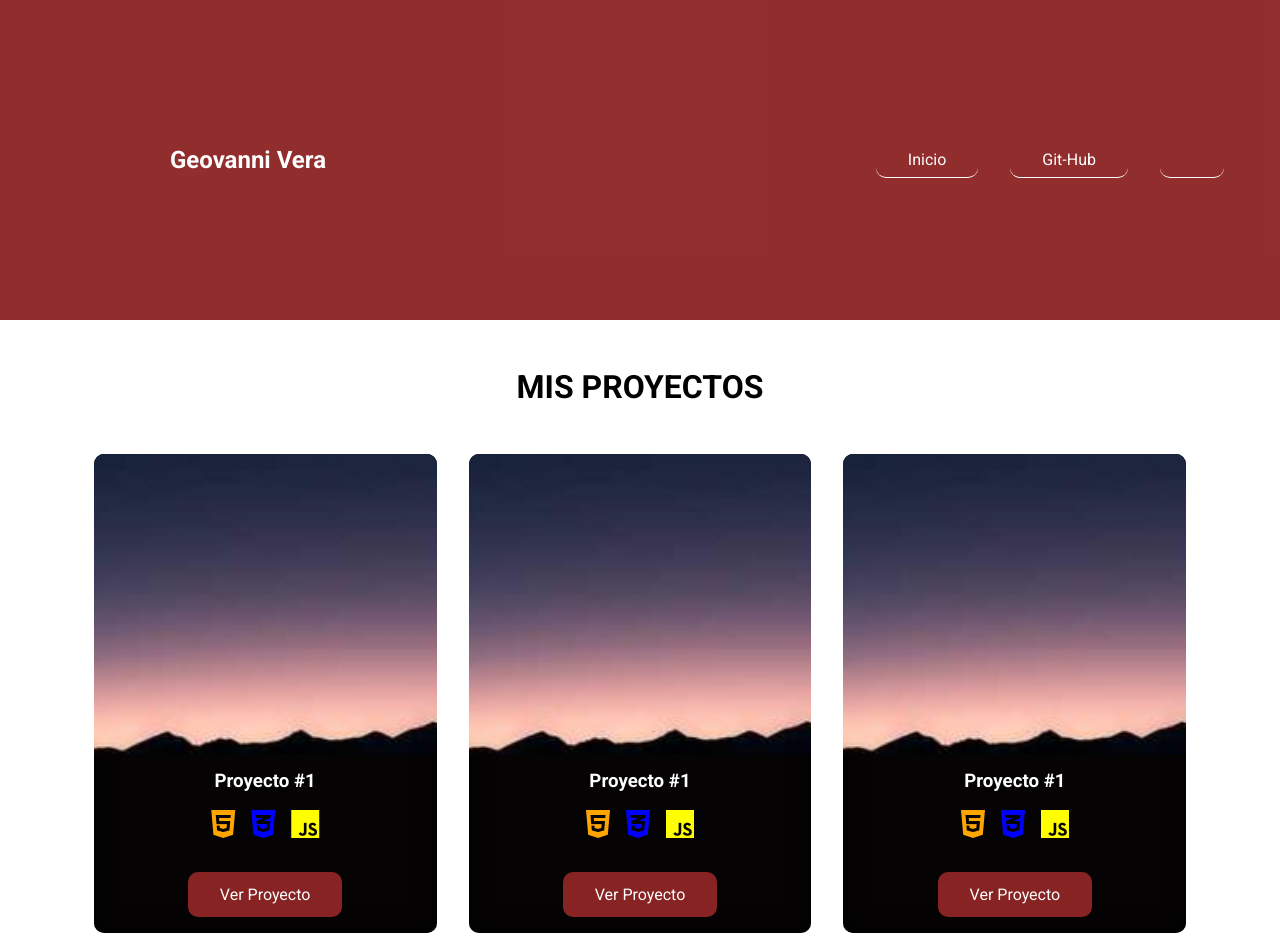
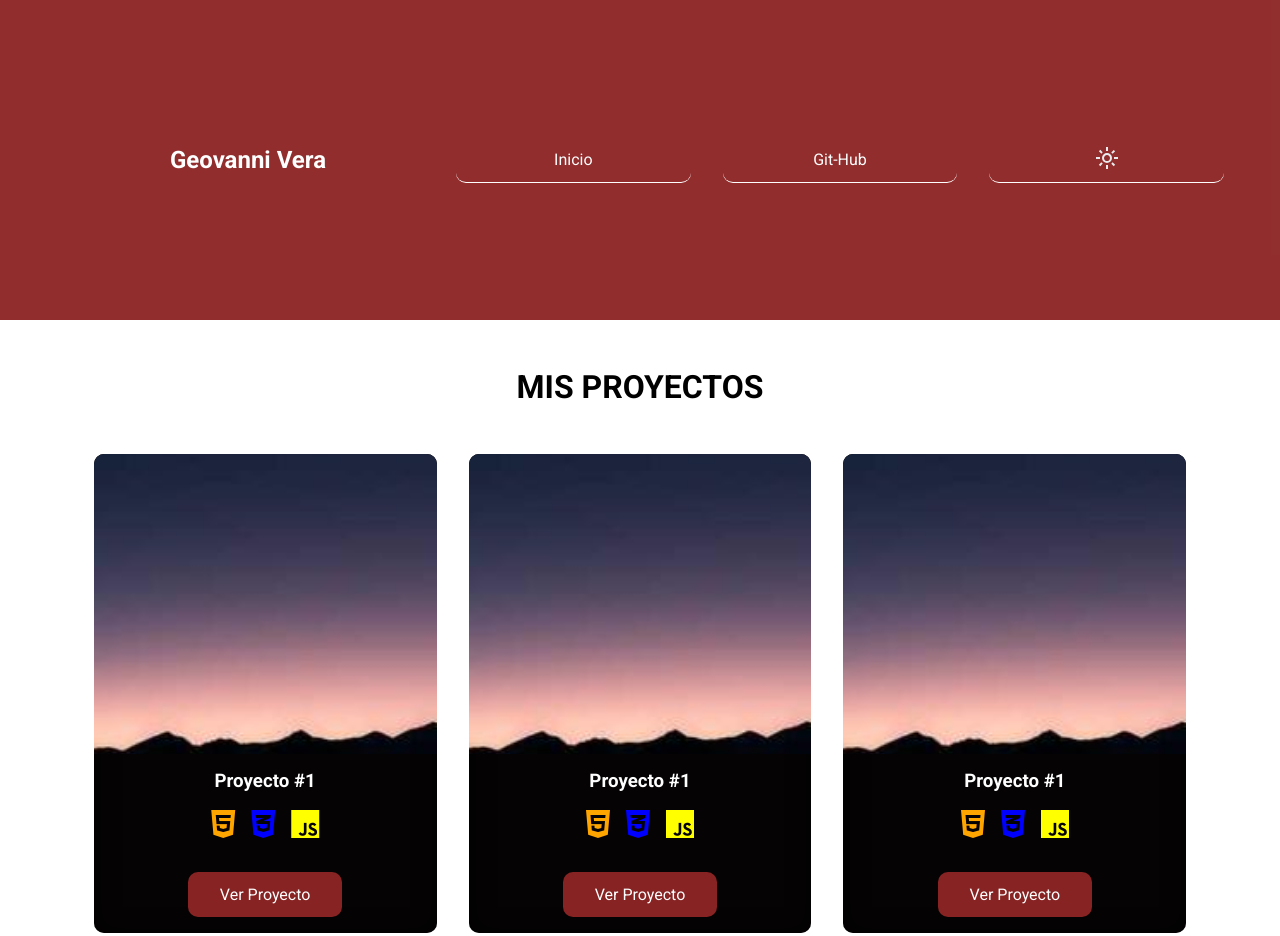
Before and after one commit to GeovanniVera/pagina-proyectos, a plain HTML site: page index.html in a window 1280 px wide. Shown: the top 936 px of the page. Drawn offline with Linux system fonts and the light colour scheme.

Commit message:
se arreglo el bug del boton modo oscuro

```diff
--- a/css/style.css
+++ b/css/style.css
@@ -179,23 +179,36 @@ button{
 }
 @media (min-width:720px) {
     .lista-enlaces{
-
         gap: 2rem;
         justify-content: flex-end;
-        align-items: center;
         flex-direction: row;
     }
 }
+.lista-enlaces li{
+    width: 100%;
+    border-bottom: var(--white) 1px solid;
+    background-color: transparent;
+    border-radius: 10px;
+    transition: background-color 0.5s ease-in-out;
+    display: flex;
+    align-items: center;
+    justify-content: center;
+}
+.lista-enlaces li:hover
+{
+    background-color: var(--white);
+}
 .lista-enlaces li a,
-.lista-enlaces li button {
+.lista-enlaces li button{
     padding: 1rem;
     font-size: 16px;
     display: inline-block;
     color: var(--white);
-    width: 100%;
-    border-bottom: var(--white) 1px solid;
-    transition: background-color 0.5s ease-in-out;
     background-color: transparent;
+    /* width: 100%; */
+}
+.lista-enlaces li a:hover{
+    color: #050303;
 }
 @media (min-width:720px) {
     .lista-enlaces li a,
@@ -203,12 +216,7 @@ button{
         padding: 0.5rem 2rem;
     }
 }
-.lista-enlaces li a:hover,
-.lista-enlaces li button:hover
-{
-    background-color: var(--white);
-    color: var(--dark);
-}
+
 
 /* Cards */
 
@@ -291,7 +299,8 @@ button{
 
 /* Dark Mode */
 .dark-mode-btn{
-    width:  2rem;
+    display: inline-block;
+    font-size:  1rem;
     transition: rotate 0.5s linear;
 }
 .dark-mode-btn:hover{
--- a/index.html
+++ b/index.html
@@ -19,7 +19,7 @@
             <ul class="lista-enlaces">
                 <li><a href="/" class="btn">Inicio</a></li>
                 <li><a href="https://github.com/GeovanniVera?tab=repositories" class="btn">Git-Hub</a></li>
-                <li><button id="dark-mode-btn" class="btn "><img src="" alt="" class="dark-mode-btn" id="svg-dark-mode"></button></li>
+                <li><button id="dark-mode-btn" class="btn "><!--<img  alt="" class="dark-mode-btn" id="svg-dark-mode">--></button></li>
             </ul>
         </nav>
         <!-- Fin Nav -->
--- a/js/app.js
+++ b/js/app.js
@@ -4,7 +4,16 @@ document.addEventListener('DOMContentLoaded',function(){
 });
 
 function changeDarkMode(){
+
+    // Variable Local de la funcion
+    let img = document.createElement('img');
+    img.classList.add('dark-mode-btn');
+    img.setAttribute('id','svg-dark-mode');
+    btnDrakMode = document.querySelector('#dark-mode-btn');
+    btnDrakMode.appendChild(img);
     let svgDarkMode = document.querySelector('#svg-dark-mode');
+
+
     if (localStorage.getItem('theme') === 'dark' || window.matchMedia('(prefers-color-scheme: dark)').matches) {
         document.body.classList.add('dark-mode');
         svgDarkMode.src = '/img/darkMode.svg';
@@ -27,7 +36,7 @@ function changeDarkMode(){
         }
     });
 
-    btnDrakMode = document.querySelector('#dark-mode-btn');
+
     btnDrakMode.addEventListener('click', function() {
 
         let isDarkMode = document.body.classList.contains('dark-mode');
```
Also changed, not shown: img/darkMode.svg (added), img/darkModeSun.svg (added).
